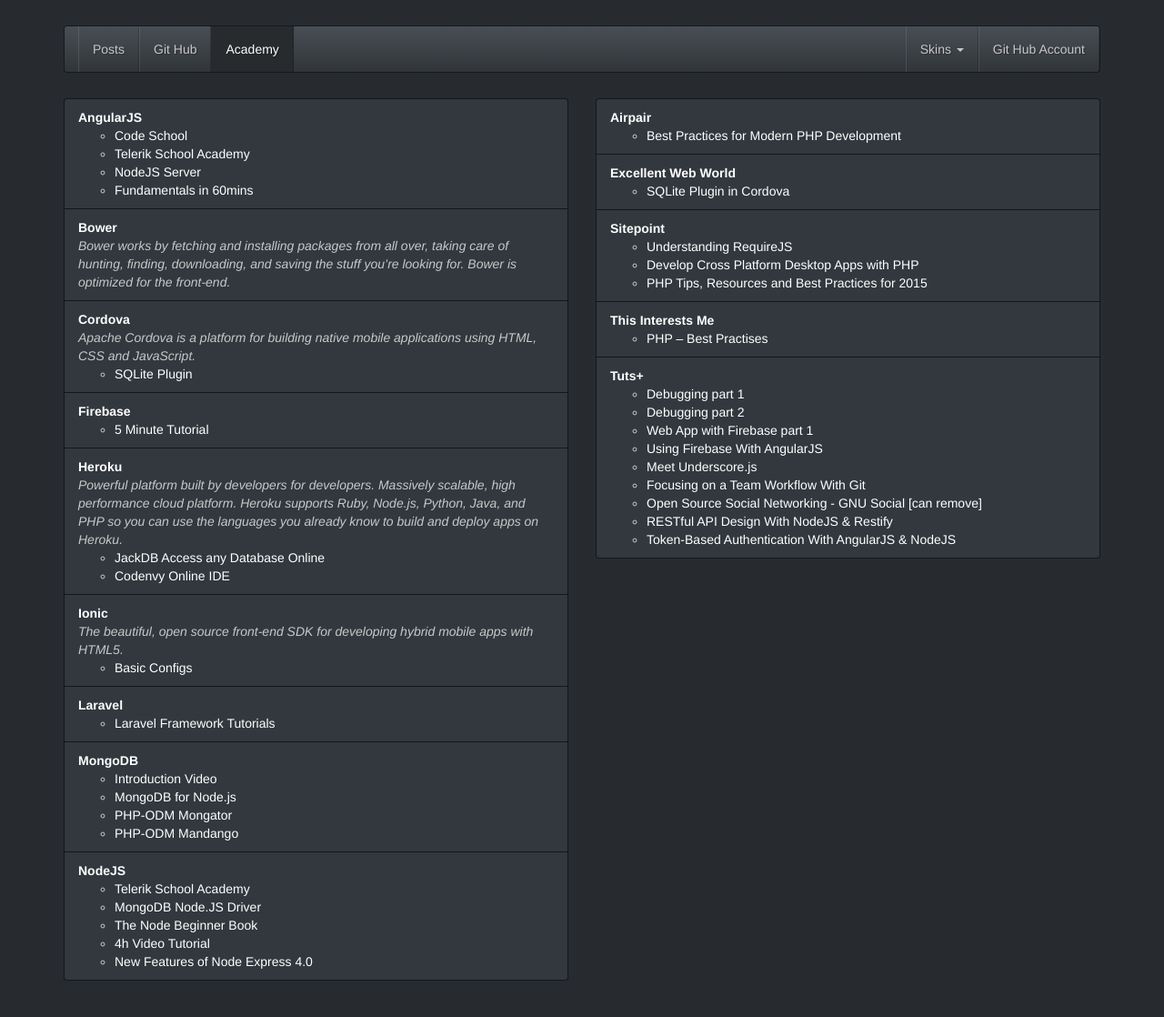
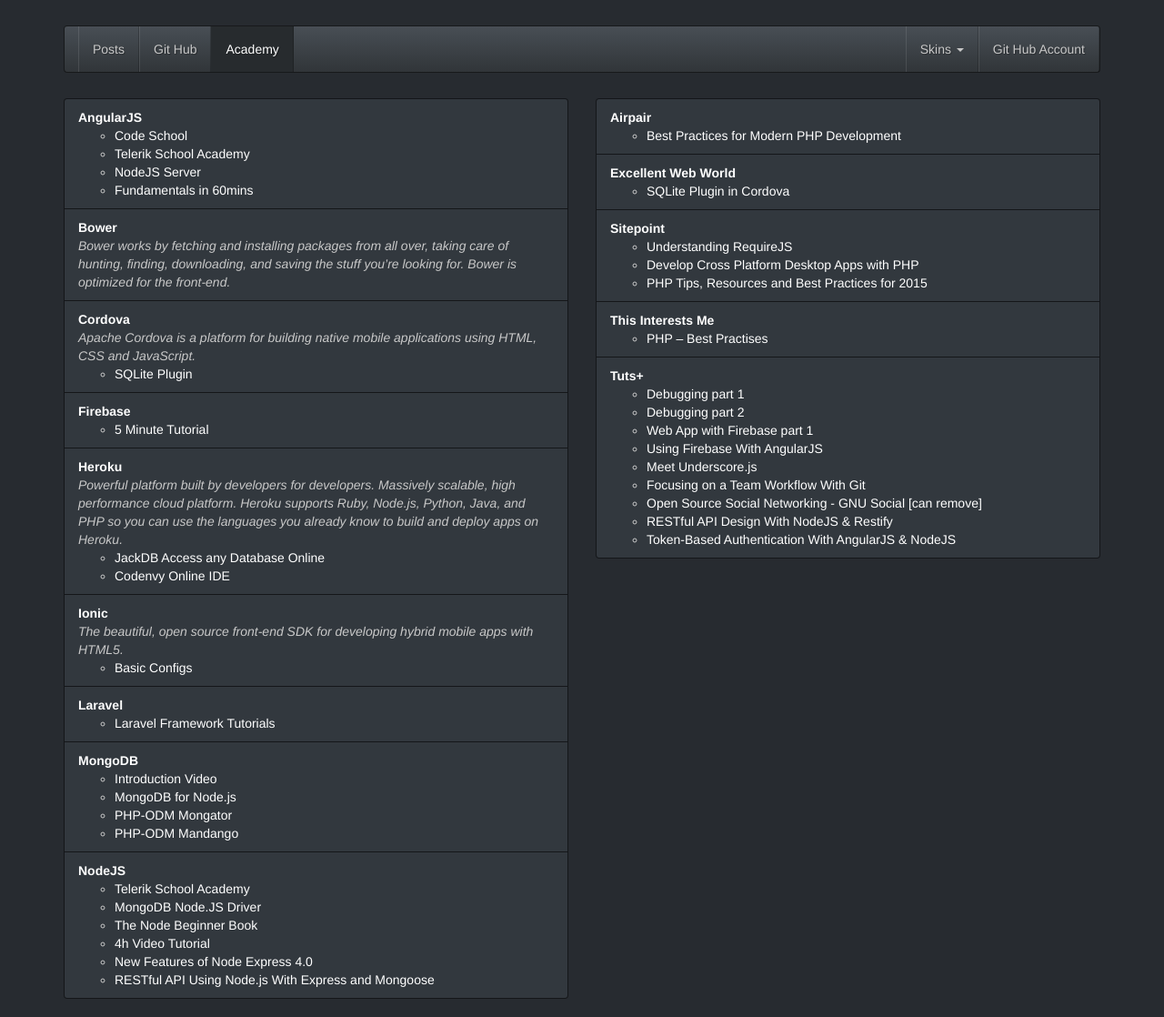
Before and after one commit to donvercety/donvercety.github.io, a Jekyll site: the page built from academy.html, in a window 1280 px wide. Shown: the whole page at 91% size. Built offline with Jekyll 4.4.1, drawn with Linux system fonts in a browser that asks for light colours; nearby versions of some CDN libraries.

Commit message:
Update academy.yml

```diff
--- a/_data/academy.yml
+++ b/_data/academy.yml
@@ -35,6 +35,9 @@
 
     - name: 'New Features of Node Express 4.0'
       link: 'http://blog.tompawlak.org/new-features-node-express-4'
+
+    - name: 'RESTful API Using Node.js With Express and Mongoose'
+      link: 'http://pixelhandler.com/posts/develop-a-restful-api-using-nodejs-with-express-and-mongoose'
 
   # - - - - - - - - - -
 
```
